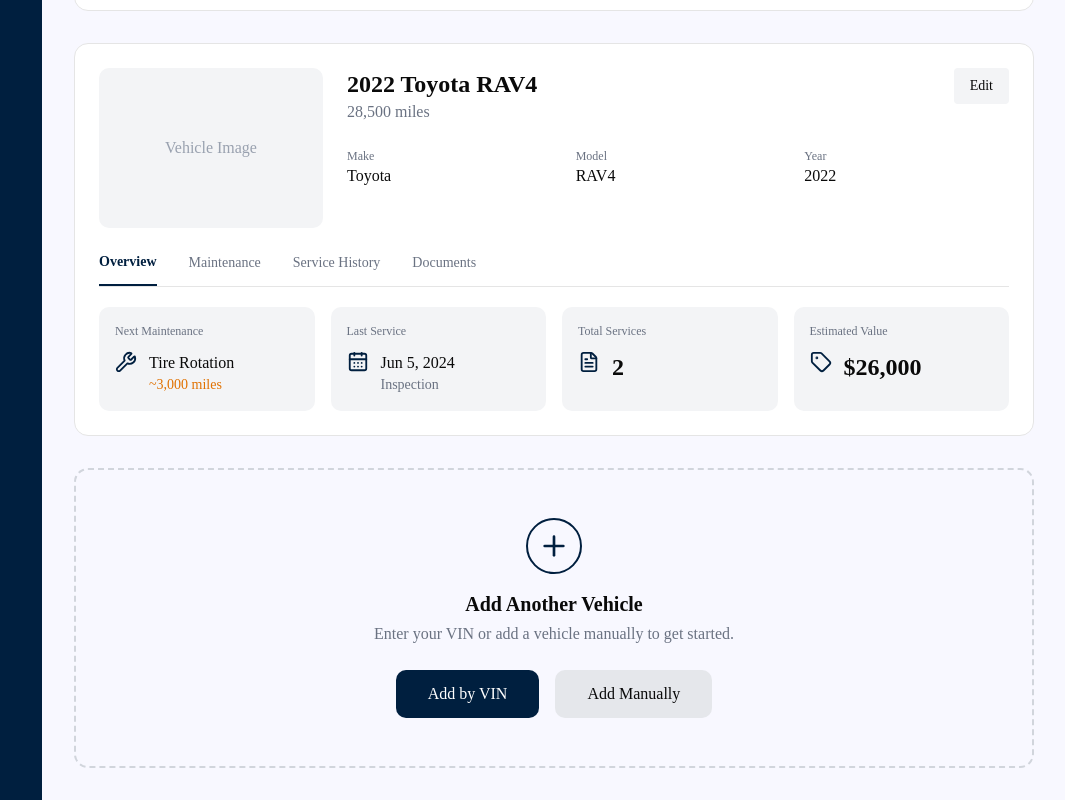
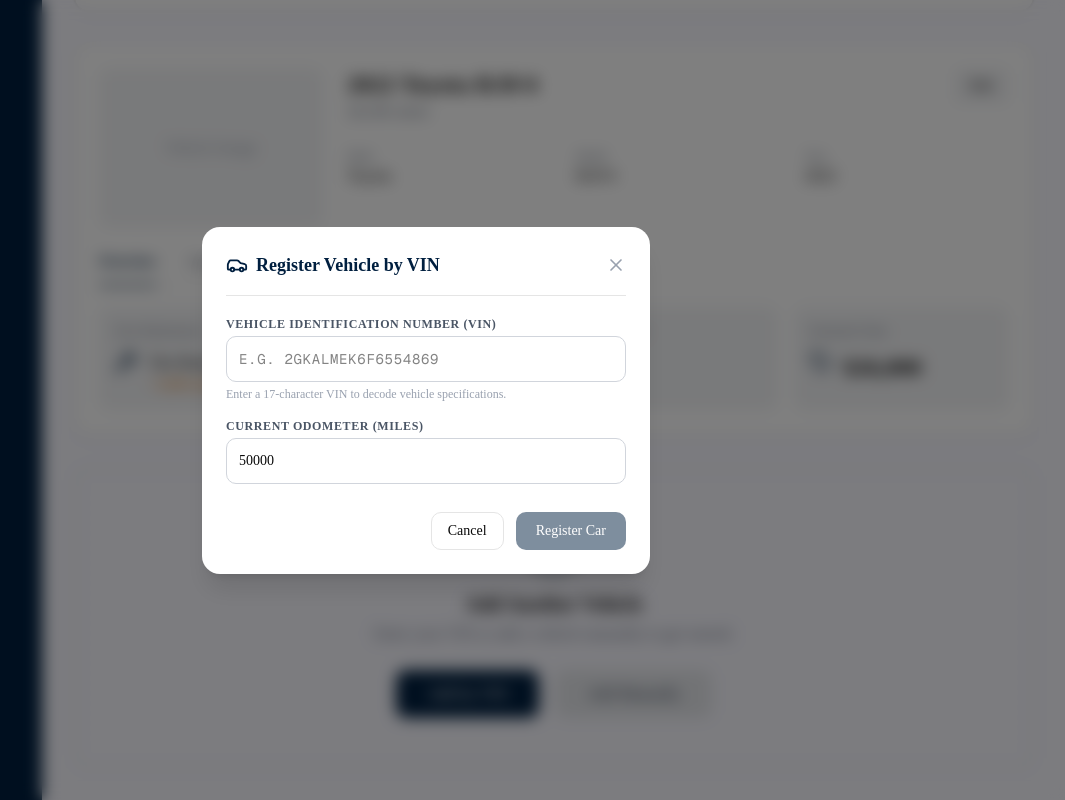
Before and after one commit to olaaroso/MotorMate, a Next.js app in the folder Frontend/: page /garage in a window 1280 px wide. Both pictures are taken after a click on the button "Add by VIN". Shown: the part 590-1390 px from the top of the page, without its empty margins (214-1279 px from the left). Built offline with nearby package versions, Linux system fonts and the light colour scheme; no server answers.

Commit message:
Connected garage VIN registration to backend API

```diff
--- a/Frontend/app/(user)/garage/page.tsx
+++ b/Frontend/app/(user)/garage/page.tsx
@@ -1,119 +1,20 @@
+"use client";
+
+import { useState } from "react";
 import {
   Plus,
   Wrench,
   CalendarDays,
   FileText,
   Tag,
+  Loader2,
+  X,
+  Car,
 } from "lucide-react";
+import { auth } from "@/lib/firebase";
 
-export default function GaragePage() {
-  return (
-    <div className="mx-auto max-w-7xl p-8">
-
-      {/* PAGE HEADER */}
-
-      <section className="flex items-start justify-between">
-
-        <div>
-
-          <h1 className="text-3xl font-bold text-[#001F3F]">
-            My Garage
-          </h1>
-
-          <p className="mt-1 text-gray-500">
-            Manage your vehicles, view details, and track maintenance.
-          </p>
-
-        </div>
-
-
-        <button className="flex items-center gap-2 rounded-lg bg-[#001F3F] px-5 py-3 font-medium text-white hover:bg-[#003366]">
-
-          <Plus size={18} />
-
-          Add Vehicle
-
-        </button>
-
-      </section>
-
-
-      {/* HONDA */}
-
-      <VehicleGarageCard
-        name="2019 Honda Civic"
-        mileage="74,200 miles"
-        make="Honda"
-        model="Civic"
-        year="2019"
-        maintenance="Oil Change"
-        maintenanceDistance="~1,200 miles"
-        lastService="Aug 12, 2024"
-        serviceType="Oil Change"
-        totalServices="4"
-        value="$14,000"
-      />
-
-
-      {/* TOYOTA */}
-
-      <VehicleGarageCard
-        name="2022 Toyota RAV4"
-        mileage="28,500 miles"
-        make="Toyota"
-        model="RAV4"
-        year="2022"
-        maintenance="Tire Rotation"
-        maintenanceDistance="~3,000 miles"
-        lastService="Jun 5, 2024"
-        serviceType="Inspection"
-        totalServices="2"
-        value="$26,000"
-      />
-
-
-      {/* ADD VEHICLE */}
-
-      <section className="mt-8 rounded-xl border-2 border-dashed border-gray-300 p-12 text-center">
-
-        <div className="mx-auto flex h-14 w-14 items-center justify-center rounded-full border-2 border-[#001F3F]">
-
-          <Plus
-            size={32}
-            className="text-[#001F3F]"
-          />
-
-        </div>
-
-        <h2 className="mt-4 text-xl font-bold">
-          Add Another Vehicle
-        </h2>
-
-        <p className="mt-1 text-gray-500">
-          Enter your VIN or add a vehicle manually to get started.
-        </p>
-
-        <div className="mt-6 flex justify-center gap-4">
-
-          <button className="rounded-lg bg-[#001F3F] px-8 py-3 text-white hover:bg-[#003366]">
-            Add by VIN
-          </button>
-
-          <button className="rounded-lg bg-gray-200 px-8 py-3 hover:bg-gray-300">
-            Add Manually
-          </button>
-
-        </div>
-
-      </section>
-
-    </div>
-  );
-}
-
-
-
-type VehicleGarageCardProps = {
+type VehicleData = {
+  id?: string;
   name: string;
   mileage: string;
   make: string;
@@ -127,6 +28,287 @@
   value: string;
 };
 
+const INITIAL_VEHICLES: VehicleData[] = [
+  {
+    name: "2019 Honda Civic",
+    mileage: "74,200 miles",
+    make: "Honda",
+    model: "Civic",
+    year: "2019",
+    maintenance: "Oil Change",
+    maintenanceDistance: "~1,200 miles",
+    lastService: "Aug 12, 2024",
+    serviceType: "Oil Change",
+    totalServices: "4",
+    value: "$14,000",
+  },
+  {
+    name: "2022 Toyota RAV4",
+    mileage: "28,500 miles",
+    make: "Toyota",
+    model: "RAV4",
+    year: "2022",
+    maintenance: "Tire Rotation",
+    maintenanceDistance: "~3,000 miles",
+    lastService: "Jun 5, 2024",
+    serviceType: "Inspection",
+    totalServices: "2",
+    value: "$26,000",
+  },
+];
+
+function titleCase(str: string): string {
+  if (!str) return "";
+  return str
+      .toLowerCase()
+      .split(" ")
+      .map((word) => word.charAt(0).toUpperCase() + word.slice(1))
+      .join(" ");
+}
+
+export default function GaragePage() {
+  const [vehicles, setVehicles] = useState<VehicleData[]>(INITIAL_VEHICLES);
+  const [isModalOpen, setIsModalOpen] = useState(false);
+  const [vinInput, setVinInput] = useState("");
+  const [mileageInput, setMileageInput] = useState("50000");
+  const [loading, setLoading] = useState(false);
+  const [errorMsg, setErrorMsg] = useState("");
+
+  const handleRegisterVin = async (e: React.FormEvent) => {
+    e.preventDefault();
+    if (!vinInput.trim()) return;
+
+    setLoading(true);
+    setErrorMsg("");
+
+    const apiUrl = process.env.NEXT_PUBLIC_API_URL || "http://127.0.0.1:8000";
+    const currentUserId = auth.currentUser?.uid || "demo-user-123";
+
+    try {
+      const response = await fetch(`${apiUrl}/api/vin/register`, {
+        method: "POST",
+        headers: {
+          "Content-Type": "application/json",
+        },
+        body: JSON.stringify({
+          vin: vinInput.trim().toUpperCase(),
+          owner_id: currentUserId,
+        }),
+      });
+
+      if (!response.ok) {
+        const errorData = await response.json().catch(() => ({}));
+        throw new Error(errorData.detail || `Registration failed (${response.status})`);
+      }
+
+      const registered = await response.json();
+      console.log("Backend registration payload:", registered);
+
+      const data =
+          registered.vehicle_details ||
+          registered.vehicle ||
+          registered.data ||
+          registered.specs ||
+          registered;
+
+      const rawYear =
+          data.year ||
+          data.Year ||
+          data.model_year ||
+          data.ModelYear ||
+          "";
+
+      const rawMake =
+          data.make ||
+          data.Make ||
+          data.brand ||
+          "Unknown";
+
+      const rawModel =
+          data.model ||
+          data.Model ||
+          "Vehicle";
+
+      const formattedMake = titleCase(String(rawMake));
+      const formattedModel = titleCase(String(rawModel));
+      const formattedYear = String(rawYear).trim();
+
+      const newCar: VehicleData = {
+        name: formattedYear
+            ? `${formattedYear} ${formattedMake} ${formattedModel}`
+            : `${formattedMake} ${formattedModel}`,
+        mileage: `${Number(mileageInput).toLocaleString()} miles`,
+        make: formattedMake,
+        model: formattedModel,
+        year: formattedYear || "N/A",
+        maintenance: "Inspection Required",
+        maintenanceDistance: "~500 miles",
+        lastService: "Just Added",
+        serviceType: "Initial Inspection",
+        totalServices: "0",
+        value: "Calculating...",
+      };
+
+      setVehicles((prev) => [newCar, ...prev]);
+      setVinInput("");
+      setIsModalOpen(false);
+    } catch (err: any) {
+      console.error("Registration error:", err);
+      setErrorMsg(err.message || "Failed to register vehicle with backend.");
+    } finally {
+      setLoading(false);
+    }
+  };
+
+  return (
+      <div className="mx-auto max-w-7xl p-8">
+        {/* PAGE HEADER */}
+        <section className="flex items-start justify-between">
+          <div>
+            <h1 className="text-3xl font-bold text-[#001F3F]">My Garage</h1>
+            <p className="mt-1 text-gray-500">
+              Manage your vehicles, view details, and track maintenance.
+            </p>
+          </div>
+
+          <button
+              type="button"
+              className="flex items-center gap-2 rounded-lg bg-[#001F3F] px-5 py-3 font-medium text-white opacity-90 transition hover:bg-[#003366]"
+          >
+            <Plus size={18} />
+            Add Vehicle
+          </button>
+        </section>
+
+        <div className="space-y-6">
+          {vehicles.map((car, idx) => (
+              <VehicleGarageCard key={idx} {...car} />
+          ))}
+        </div>
+
+        {/* ADD VEHICLE BANNER */}
+        <section className="mt-8 rounded-xl border-2 border-dashed border-gray-300 p-12 text-center">
+          <div className="mx-auto flex h-14 w-14 items-center justify-center rounded-full border-2 border-[#001F3F]">
+            <Plus size={32} className="text-[#001F3F]" />
+          </div>
+          <h2 className="mt-4 text-xl font-bold">Add Another Vehicle</h2>
+          <p className="mt-1 text-gray-500">
+            Enter your VIN or add a vehicle manually to get started.
+          </p>
+
+          <div className="mt-6 flex justify-center gap-4">
+            <button
+                type="button"
+                onClick={() => setIsModalOpen(true)}
+                className="rounded-lg bg-[#001F3F] px-8 py-3 text-white transition hover:bg-[#003366]"
+            >
+              Add by VIN
+            </button>
+
+            <button
+                type="button"
+                className="rounded-lg bg-gray-200 px-8 py-3 text-gray-700 transition hover:bg-gray-300"
+            >
+              Add Manually
+            </button>
+          </div>
+        </section>
+
+        {isModalOpen && (
+            <div className="fixed inset-0 z-50 flex items-center justify-center bg-black/50 p-4 backdrop-blur-sm">
+              <div className="w-full max-w-md rounded-2xl bg-white p-6 shadow-xl">
+                <div className="flex items-center justify-between border-b pb-4">
+                  <div className="flex items-center gap-2">
+                    <Car className="text-[#001F3F]" size={22} />
+                    <h3 className="text-lg font-bold text-[#001F3F]">
+                      Register Vehicle by VIN
+                    </h3>
+                  </div>
+                  <button
+                      type="button"
+                      onClick={() => {
+                        setIsModalOpen(false);
+                        setErrorMsg("");
+                      }}
+                      className="text-gray-400 hover:text-gray-600"
+                  >
+                    <X size={20} />
+                  </button>
+                </div>
+
+                <form onSubmit={handleRegisterVin} className="mt-5 space-y-4">
+                  <div>
+                    <label className="block text-xs font-semibold uppercase tracking-wider text-gray-600">
+                      Vehicle Identification Number (VIN)
+                    </label>
+                    <input
+                        type="text"
+                        maxLength={17}
+                        placeholder="e.g. 2GKALMEK6F6554869"
+                        value={vinInput}
+                        onChange={(e) => setVinInput(e.target.value)}
+                        className="mt-1 w-full rounded-lg border border-gray-300 p-3 font-mono text-sm tracking-wider uppercase focus:border-[#001F3F] focus:outline-none focus:ring-1 focus:ring-[#001F3F]"
+                        required
+                    />
+                    <p className="mt-1 text-xs text-gray-400">
+                      Enter a 17-character VIN to decode vehicle specifications.
+                    </p>
+                  </div>
+
+                  <div>
+                    <label className="block text-xs font-semibold uppercase tracking-wider text-gray-600">
+                      Current Odometer (Miles)
+                    </label>
+                    <input
+                        type="number"
+                        placeholder="e.g. 54000"
+                        value={mileageInput}
+                        onChange={(e) => setMileageInput(e.target.value)}
+                        className="mt-1 w-full rounded-lg border border-gray-300 p-3 text-sm focus:border-[#001F3F] focus:outline-none focus:ring-1 focus:ring-[#001F3F]"
+                    />
+                  </div>
+
+                  {errorMsg && (
+                      <div className="rounded-lg bg-red-50 p-3 text-xs text-red-600">
+                        {errorMsg}
+                      </div>
+                  )}
+
+                  <div className="flex justify-end gap-3 pt-3">
+                    <button
+                        type="button"
+                        onClick={() => {
+                          setIsModalOpen(false);
+                          setErrorMsg("");
+                        }}
+                        className="rounded-lg border px-4 py-2 text-sm font-medium hover:bg-gray-50"
+                    >
+                      Cancel
+                    </button>
+                    <button
+                        type="submit"
+                        disabled={loading || vinInput.length < 11}
+                        className="flex items-center gap-2 rounded-lg bg-[#001F3F] px-5 py-2 text-sm font-medium text-white transition hover:bg-[#003366] disabled:opacity-50"
+                    >
+                      {loading ? (
+                          <>
+                            <Loader2 size={16} className="animate-spin" />
+                            Decoding VIN...
+                          </>
+                      ) : (
+                          "Register Car"
+                      )}
+                    </button>
+                  </div>
+                </form>
+              </div>
+            </div>
+        )}
+      </div>
+  );
+}
+
+type VehicleGarageCardProps = VehicleData;
 
 function VehicleGarageCard({
                              name,
@@ -141,168 +323,72 @@
                              totalServices,
                              value,
                            }: VehicleGarageCardProps) {
-
   return (
-    <section className="mt-8 rounded-xl border bg-white p-6">
-
-      {/* VEHICLE HEADER */}
-
+      <section className="mt-8 rounded-xl border bg-white p-6 shadow-sm">
         <div className="flex flex-col gap-6 md:flex-row">
-
           <div className="flex h-40 w-full items-center justify-center rounded-lg bg-gray-100 text-gray-400 md:w-56">
             Vehicle Image
           </div>
 
-
           <div className="flex-1">
-
             <div className="flex justify-between">
-
               <div>
-
-              <h2 className="text-2xl font-bold">
-                {name}
-              </h2>
-
-              <p className="text-gray-500">
-                {mileage}
-              </p>
-
+                <h2 className="text-2xl font-bold">{name}</h2>
+                <p className="text-gray-500">{mileage}</p>
               </div>
-
               <button className="h-fit rounded bg-gray-100 px-4 py-2 text-sm hover:bg-gray-200">
                 Edit
               </button>
-
             </div>
 
-
             <div className="mt-6 grid grid-cols-3 gap-6">
-
               <div>
-              <p className="text-xs text-gray-500">
-                Make
-              </p>
-
-              <p className="font-medium">
-                {make}
-              </p>
+                <p className="text-xs text-gray-500">Make</p>
+                <p className="font-medium">{make}</p>
+              </div>
+              <div>
+                <p className="text-xs text-gray-500">Model</p>
+                <p className="font-medium">{model}</p>
+              </div>
+              <div>
+                <p className="text-xs text-gray-500">Year</p>
+                <p className="font-medium">{year}</p>
+              </div>
+            </div>
+          </div>
         </div>
 
-            <div>
-              <p className="text-xs text-gray-500">
-                Model
-              </p>
-
-              <p className="font-medium">
-                {model}
-              </p>
-            </div>
-
-            <div>
-              <p className="text-xs text-gray-500">
-                Year
-              </p>
-
-              <p className="font-medium">
-                {year}
-              </p>
-            </div>
-
-          </div>
-
-        </div>
-
-      </div>
-
-
-      {/* TABS */}
-
         <div className="mt-6 flex gap-8 border-b text-sm">
-
           <button className="border-b-2 border-[#001F3F] pb-3 font-semibold text-[#001F3F]">
             Overview
           </button>
-
-        <button className="pb-3 text-gray-500">
-          Maintenance
-        </button>
-
-        <button className="pb-3 text-gray-500">
-          Service History
-        </button>
-
-        <button className="pb-3 text-gray-500">
-          Documents
-        </button>
-
+          <button className="pb-3 text-gray-500">Maintenance</button>
+          <button className="pb-3 text-gray-500">Service History</button>
+          <button className="pb-3 text-gray-500">Documents</button>
         </div>
 
-
-      {/* VEHICLE STATS */}
-
         <div className="mt-5 grid grid-cols-1 gap-4 md:grid-cols-4">
-
-        <GarageInfoCard
-          title="Next Maintenance"
-          icon={Wrench}
-        >
-          <p className="font-medium">
-            {maintenance}
-          </p>
-
-          <p className="text-sm text-amber-600">
-            {maintenanceDistance}
-          </p>
+          <GarageInfoCard title="Next Maintenance" icon={Wrench}>
+            <p className="font-medium">{maintenance}</p>
+            <p className="text-sm text-amber-600">{maintenanceDistance}</p>
           </GarageInfoCard>
 
-
-        <GarageInfoCard
-          title="Last Service"
-          icon={CalendarDays}
-        >
-
-          <p className="font-medium">
-            {lastService}
-          </p>
-
-          <p className="text-sm text-gray-500">
-            {serviceType}
-          </p>
-
+          <GarageInfoCard title="Last Service" icon={CalendarDays}>
+            <p className="font-medium">{lastService}</p>
+            <p className="text-sm text-gray-500">{serviceType}</p>
           </GarageInfoCard>
 
-
-        <GarageInfoCard
-          title="Total Services"
-          icon={FileText}
-        >
-
-          <p className="text-2xl font-semibold">
-            {totalServices}
-          </p>
-
+          <GarageInfoCard title="Total Services" icon={FileText}>
+            <p className="text-2xl font-semibold">{totalServices}</p>
           </GarageInfoCard>
 
-
-        <GarageInfoCard
-          title="Estimated Value"
-          icon={Tag}
-        >
-
-          <p className="text-2xl font-semibold">
-            {value}
-          </p>
-
+          <GarageInfoCard title="Estimated Value" icon={Tag}>
+            <p className="text-2xl font-semibold">{value}</p>
           </GarageInfoCard>
-
         </div>
-
       </section>
   );
 }
-
-
 
 type GarageInfoCardProps = {
   title: string;
@@ -310,33 +396,14 @@
   children: React.ReactNode;
 };
 
-
-function GarageInfoCard({
-  title,
-  icon: Icon,
-  children,
-}: GarageInfoCardProps) {
-
+function GarageInfoCard({ title, icon: Icon, children }: GarageInfoCardProps) {
   return (
       <div className="rounded-lg bg-gray-100 p-4">
-
-      <p className="text-xs text-gray-500">
-        {title}
-      </p>
-
+        <p className="text-xs text-gray-500">{title}</p>
         <div className="mt-3 flex gap-3">
-
-        <Icon
-          size={22}
-          className="shrink-0 text-[#001F3F]"
-        />
-
-        <div>
-          {children}
+          <Icon size={22} className="shrink-0 text-[#001F3F]" />
+          <div>{children}</div>
         </div>
-
-      </div>
-
       </div>
   );
 }
```
Also changed, not shown: 2 other files (tests, documents, lock files or other folders). Lines whose indentation alone changed are shown as unchanged.
